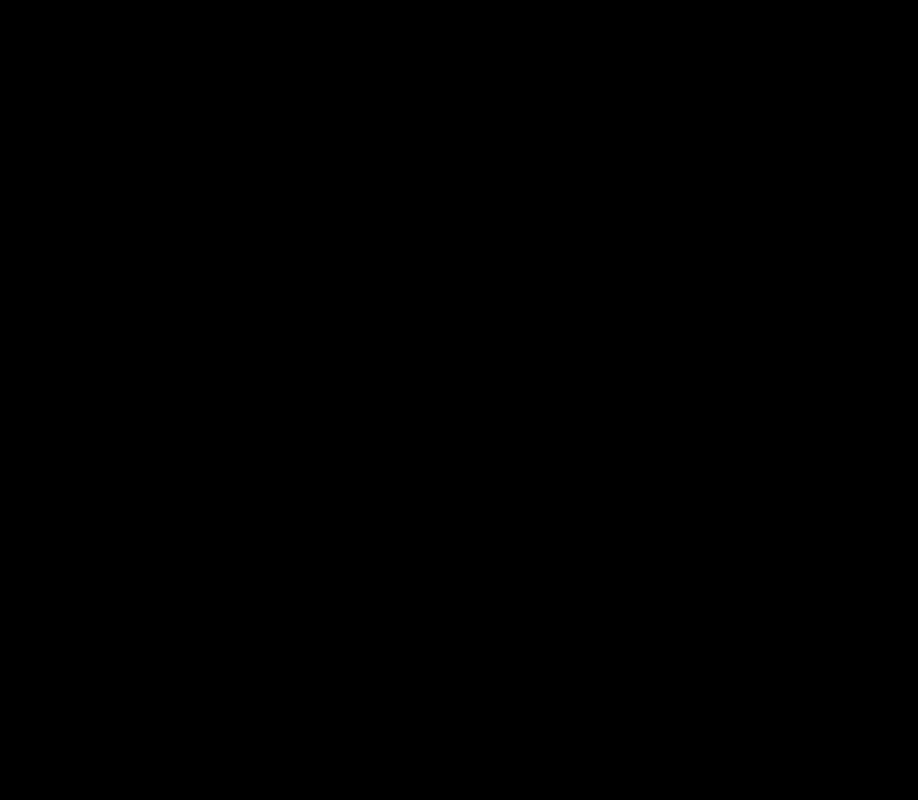
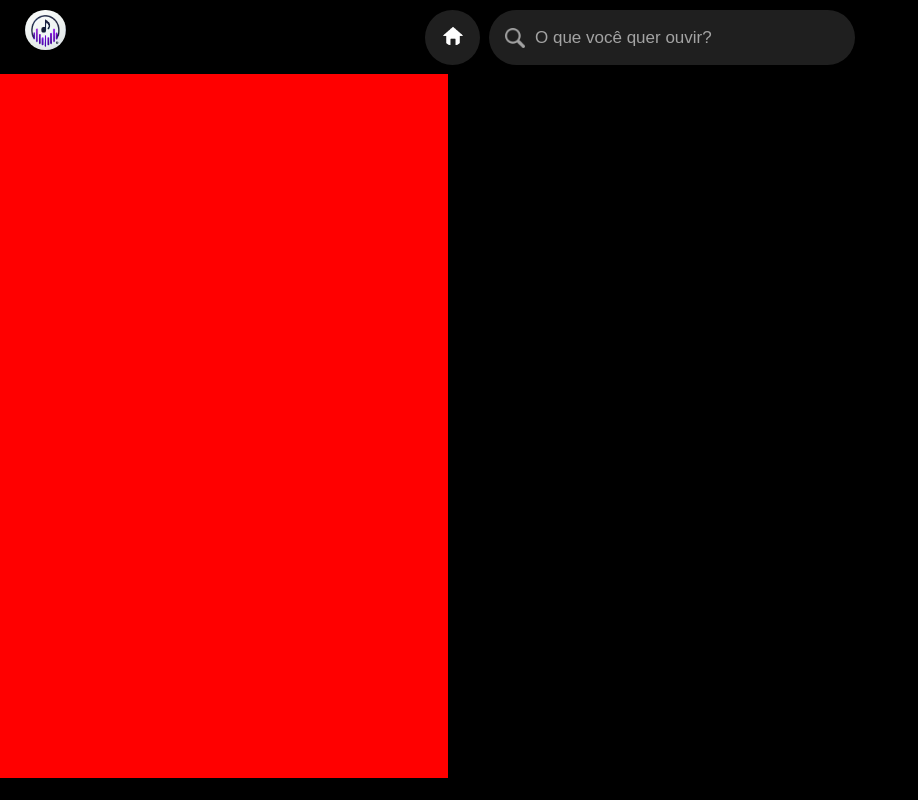
Before and after one commit to ThVbs/Vibe_Sound, a plain HTML site: page Views/principal.html in a window 1280 px wide. Shown: the whole page, without its empty margins (0-918 px from the left). Drawn offline with Linux system fonts and the light colour scheme.

Commit message:
css página principal

```diff
--- a/Style/telaPrincipal.css
+++ b/Style/telaPrincipal.css
@@ -6,6 +6,84 @@
 body {
     background-color: #000000;
     color: #ffff;
+}
+
+/* Área de cima */
+#top {
+    height: 50px;
+    margin: 5px;
     display: flex;
-    justify-content: center;
+    flex-direction: row;
+    align-items: center;
+    justify-content: space-between;
 }
+
+#perfil {
+    width: 60px;
+    height: 60px;
+    display: flex;
+    align-items: center;
+    margin-left: 20px;
+}
+
+#logo_vibesound {
+    border-radius: 50px;
+    /* object-fit: cover; */
+    width: 41px;
+    height: 40px;
+}
+
+/* Área de pesquisa */
+#pesquisa {
+    margin-top: 15px;
+    width: 430px;
+    height: 60px;
+    display: flex;
+    align-items: center;
+    justify-content: space-between;
+}
+#button_voltar_inicio {
+    width: 55px;
+    height: 55px;
+    border: none;
+    border-radius: 50px;
+    background-color: #1f1f1f;;
+}
+button {
+    cursor: pointer;
+    transition: transform 0.2s ease;
+}
+button:hover {
+    transform: scale(1.1);
+}
+#icon_inicio {
+    border-radius: 50px;
+    width: 20px;
+    height: 20px;
+}
+#input_pesquisa {
+    background-color: #1f1f1f;
+    width: 320px;
+    height: 55px;
+    border: none;
+    border-radius: 50px;
+    font-size: 17px;
+}
+#input_pesquisa::placeholder {
+    color: #A3A3A3;
+}
+.img_pesquisa {
+    padding-left: 46px;
+    background-image: url('/Image/lupa.png');
+    background-position: 16px center;
+    background-repeat: no-repeat;
+    background-size: 20px 20px;
+}
+
+/* Área da Biblioteca */
+#area_biblioteca {
+    margin-top: 19px;
+    background-color: red;
+    width: 35vw;
+    height: 88vh;
+}
--- a/Views/principal.html
+++ b/Views/principal.html
@@ -5,16 +5,19 @@
         <meta name="viewport" content="width=device-width, initial-scale=1.0">
         <title>Página Principal</title>
         <!-- Link CSS -->
-        <link rel="stylesheet" href="/Style/telaPrincipal.css">
+        <link rel="stylesheet" href="../Style/telaPrincipal.css">
     </head>
     <body>
         <div id="container">
             <div id="top">
-                <div id="logo_vibesound">
-
+                <div id="perfil">
+                    <img id="logo_vibesound" src="/Image/logoVibesoundMenor.jpg" alt="">
                 </div>
                 <div id="pesquisa">
-
+                    <button id="button_voltar_inicio">
+                        <img id="icon_inicio" src="/Image/iconInicio.png" alt="">
+                    </button>
+                    <input id="input_pesquisa" type="text" placeholder="O que você quer ouvir?" class="img_pesquisa">
                 </div>
                 <div id="perfil">
 
```
Also changed, not shown: Image/iconLupa.png, Image/logoVibesoundMenor.jpg (added), Image/lupa.png (added).
